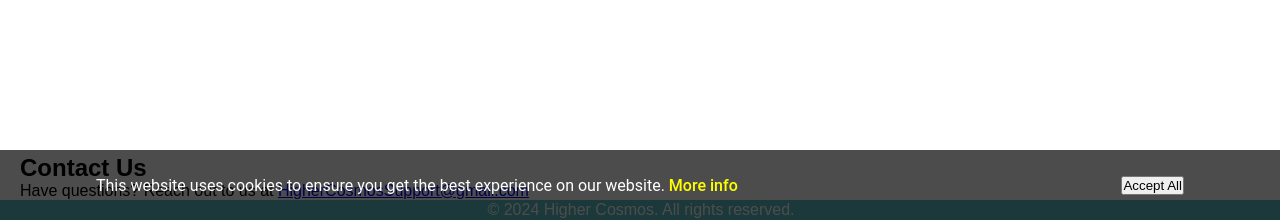
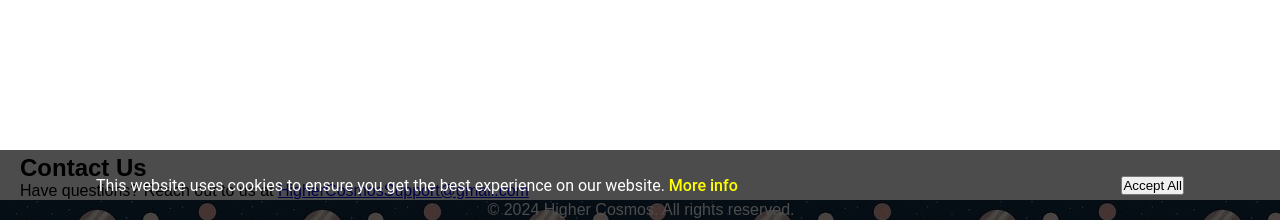
Before and after one commit to HigherCosmos/Higher-Cosmos, a PHP site: page /Cart.html in a window 1280 px wide. Shown: the part 580-800 px from the top of the page. Run offline with PHP 8.4, Linux system fonts and the light colour scheme.

Commit message:
more css

```diff
--- a/HigherCosmosStyles.css
+++ b/HigherCosmosStyles.css
@@ -54,14 +54,10 @@ body {
 }
 
 .navbar a:hover {
-<<<<<<< HEAD
     color: #7a7f7f;
     background-color: #fff;
     border-radius: 10px;
     padding: 0px;
-=======
-    color: #5c8ca4;
->>>>>>> 8251439323210dfccaf207e1974ccd021aec81f9
 }
 
 .title {
@@ -144,7 +140,7 @@ section {
 }
 
 footer {
-    background-color: #5cbfc1;
+    background-image: url("spacebackground.jpg");
     color: white;
     text-align: center;
     padding: 1px;
```
